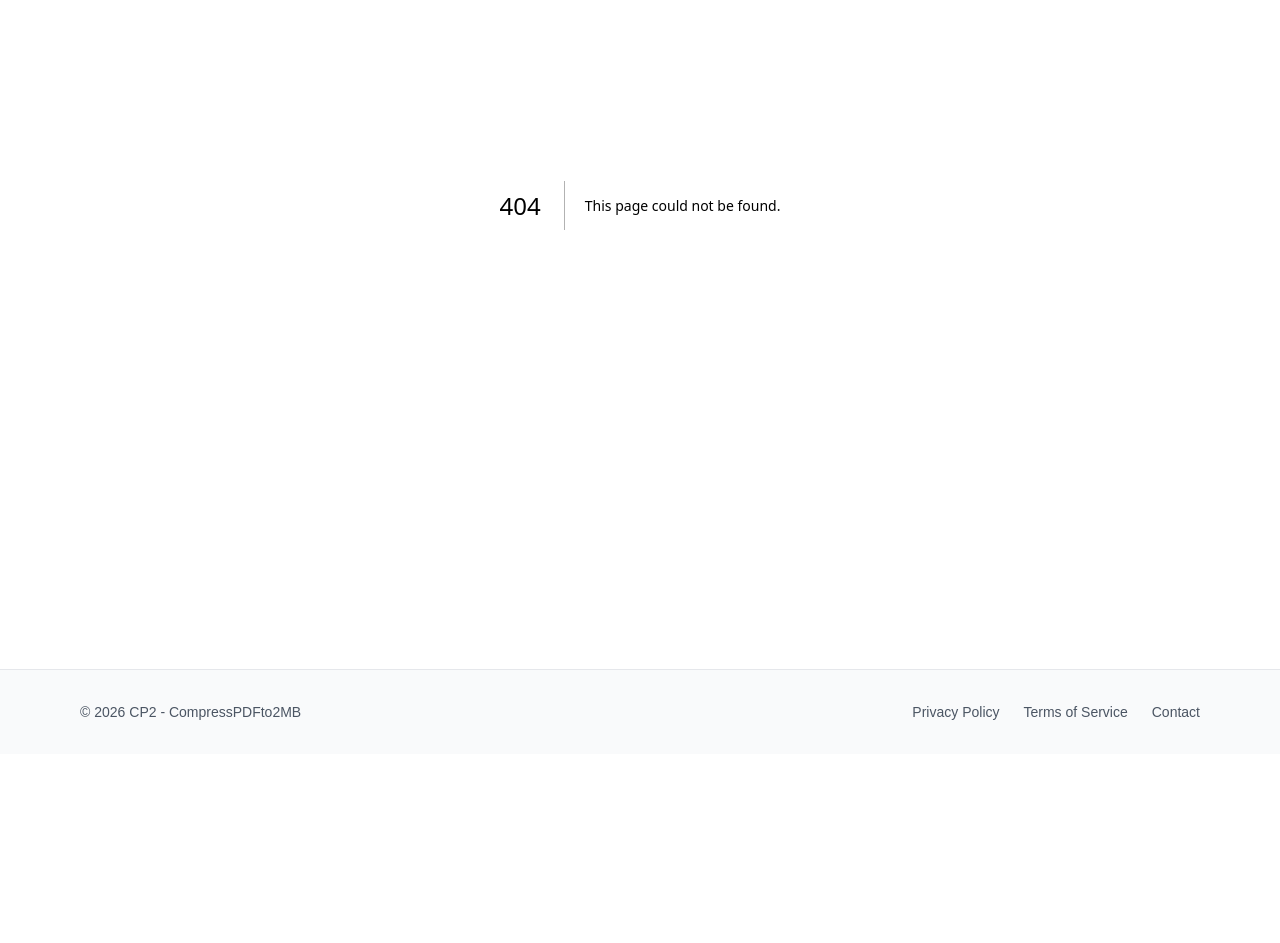
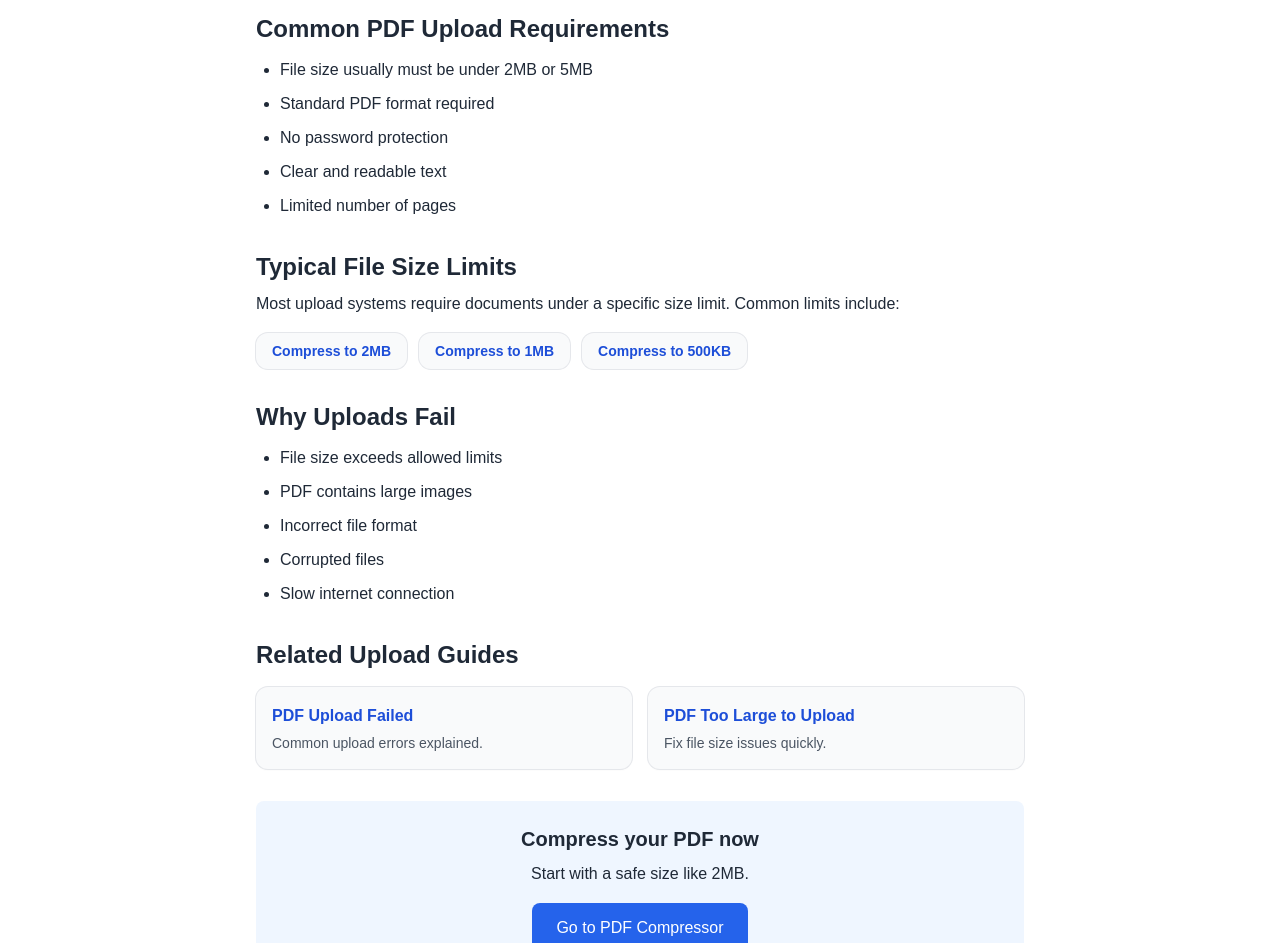
Before and after one commit to behicyildirim/compresspdfto2mb, a Next.js app: page /pdf-upload-requirements in a window 1280 px wide. Before the commit this address had no page. Shown: the part 260-1203 px from the top of the page. Before the commit the page ends 1014 px from the top, so only its background shows below. Built offline with nearby package versions, Linux system fonts and the light colour scheme.

Commit message:
add pdf upload requirements page

```diff
--- /dev/null
+++ b/app/pdf-upload-requirements/page.tsx
@@ -0,0 +1,137 @@
+import Link from "next/link";
+
+export const metadata = {
+  title: "PDF Upload Requirements (File Size & Format Guide)",
+  description:
+    "Learn common PDF upload requirements including file size limits, formats, and tips to avoid upload errors.",
+};
+
+export default function PdfUploadRequirementsPage() {
+  return (
+    <main className="min-h-screen bg-white px-4 py-14">
+      <div className="mx-auto max-w-3xl text-gray-800">
+
+        <h1 className="text-4xl font-bold text-center">
+          PDF Upload Requirements
+        </h1>
+
+        <p className="mt-4 text-lg text-gray-600 text-center">
+          Most websites and portals require PDFs to meet specific size and format
+          requirements. Understanding these rules helps avoid upload failures.
+        </p>
+
+        <div className="mt-10 space-y-8 leading-relaxed">
+
+          <section>
+            <h2 className="text-2xl font-semibold">
+              Common PDF Upload Requirements
+            </h2>
+
+            <ul className="mt-3 list-disc pl-6 space-y-2">
+              <li>File size usually must be under 2MB or 5MB</li>
+              <li>Standard PDF format required</li>
+              <li>No password protection</li>
+              <li>Clear and readable text</li>
+              <li>Limited number of pages</li>
+            </ul>
+          </section>
+
+          <section>
+            <h2 className="text-2xl font-semibold">
+              Typical File Size Limits
+            </h2>
+
+            <p className="mt-2">
+              Most upload systems require documents under a specific size limit.
+              Common limits include:
+            </p>
+
+            <div className="mt-4 flex flex-wrap gap-3">
+
+              <a href="/compress-pdf-to-2mb"
+              className="rounded-xl bg-gray-50 px-4 py-2 text-sm font-semibold text-blue-700 ring-1 ring-gray-200 hover:bg-blue-50 transition">
+              Compress to 2MB
+              </a>
+
+              <a href="/compress-pdf-to-1mb"
+              className="rounded-xl bg-gray-50 px-4 py-2 text-sm font-semibold text-blue-700 ring-1 ring-gray-200 hover:bg-blue-50 transition">
+              Compress to 1MB
+              </a>
+
+              <a href="/compress-pdf-to-500kb"
+              className="rounded-xl bg-gray-50 px-4 py-2 text-sm font-semibold text-blue-700 ring-1 ring-gray-200 hover:bg-blue-50 transition">
+              Compress to 500KB
+              </a>
+
+            </div>
+
+          </section>
+
+          <section>
+            <h2 className="text-2xl font-semibold">
+              Why Uploads Fail
+            </h2>
+
+            <ul className="mt-3 list-disc pl-6 space-y-2">
+              <li>File size exceeds allowed limits</li>
+              <li>PDF contains large images</li>
+              <li>Incorrect file format</li>
+              <li>Corrupted files</li>
+              <li>Slow internet connection</li>
+            </ul>
+          </section>
+
+          <section>
+            <h2 className="text-2xl font-semibold">
+              Related Upload Guides
+            </h2>
+
+            <div className="mt-4 grid grid-cols-1 sm:grid-cols-2 gap-4">
+
+              <a href="/pdf-upload-failed"
+              className="rounded-xl bg-gray-50 px-4 py-4 shadow-sm ring-1 ring-gray-200 hover:bg-blue-50 transition">
+                <h3 className="font-semibold text-blue-700">
+                  PDF Upload Failed
+                </h3>
+                <p className="text-sm text-gray-600 mt-1">
+                  Common upload errors explained.
+                </p>
+              </a>
+
+              <a href="/pdf-too-large-to-upload"
+              className="rounded-xl bg-gray-50 px-4 py-4 shadow-sm ring-1 ring-gray-200 hover:bg-blue-50 transition">
+                <h3 className="font-semibold text-blue-700">
+                  PDF Too Large to Upload
+                </h3>
+                <p className="text-sm text-gray-600 mt-1">
+                  Fix file size issues quickly.
+                </p>
+              </a>
+
+            </div>
+
+          </section>
+
+          <section className="bg-blue-50 p-6 rounded-lg text-center">
+
+            <h2 className="text-xl font-semibold">
+              Compress your PDF now
+            </h2>
+
+            <p className="mt-2">
+              Start with a safe size like 2MB.
+            </p>
+
+            <Link
+            href="/"
+            className="inline-block mt-4 bg-blue-600 text-white px-6 py-3 rounded-lg hover:bg-blue-700 transition">
+            Go to PDF Compressor
+            </Link>
+
+          </section>
+
+        </div>
+      </div>
+    </main>
+  );
+}
```
